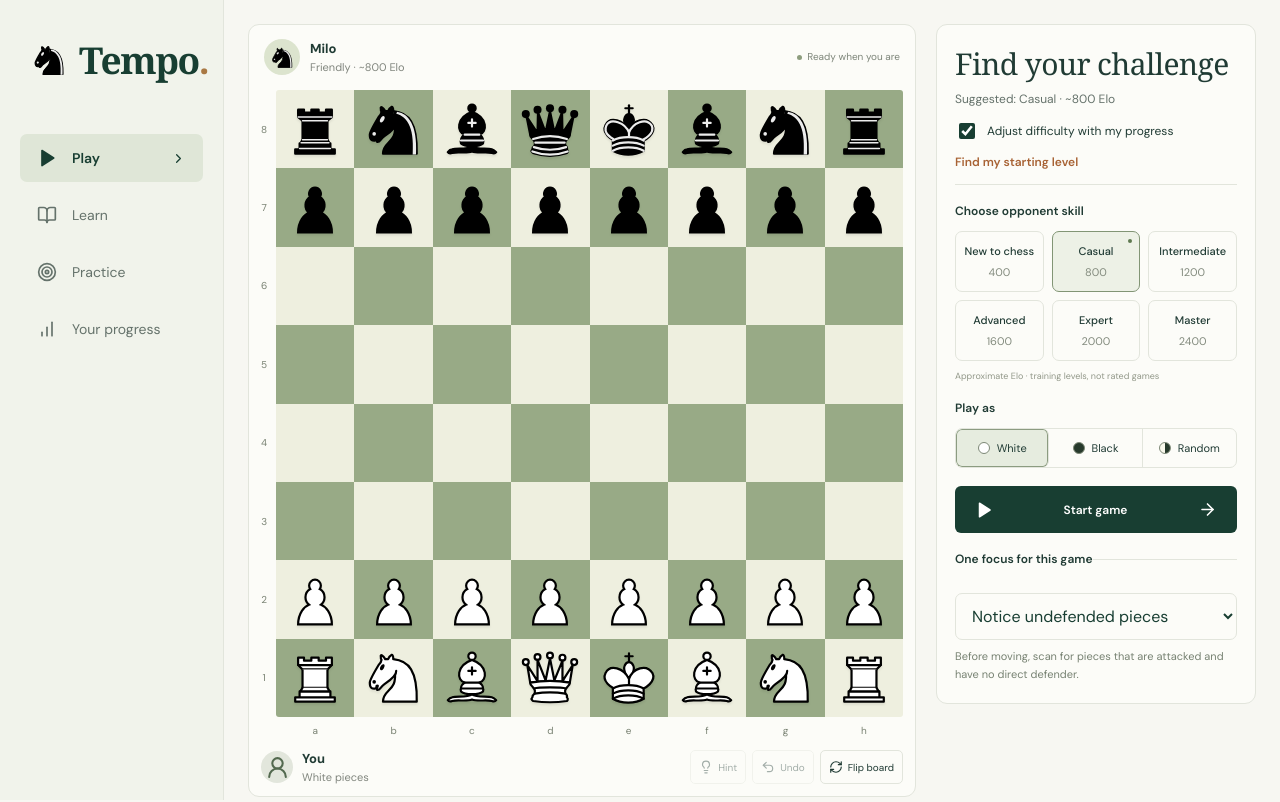
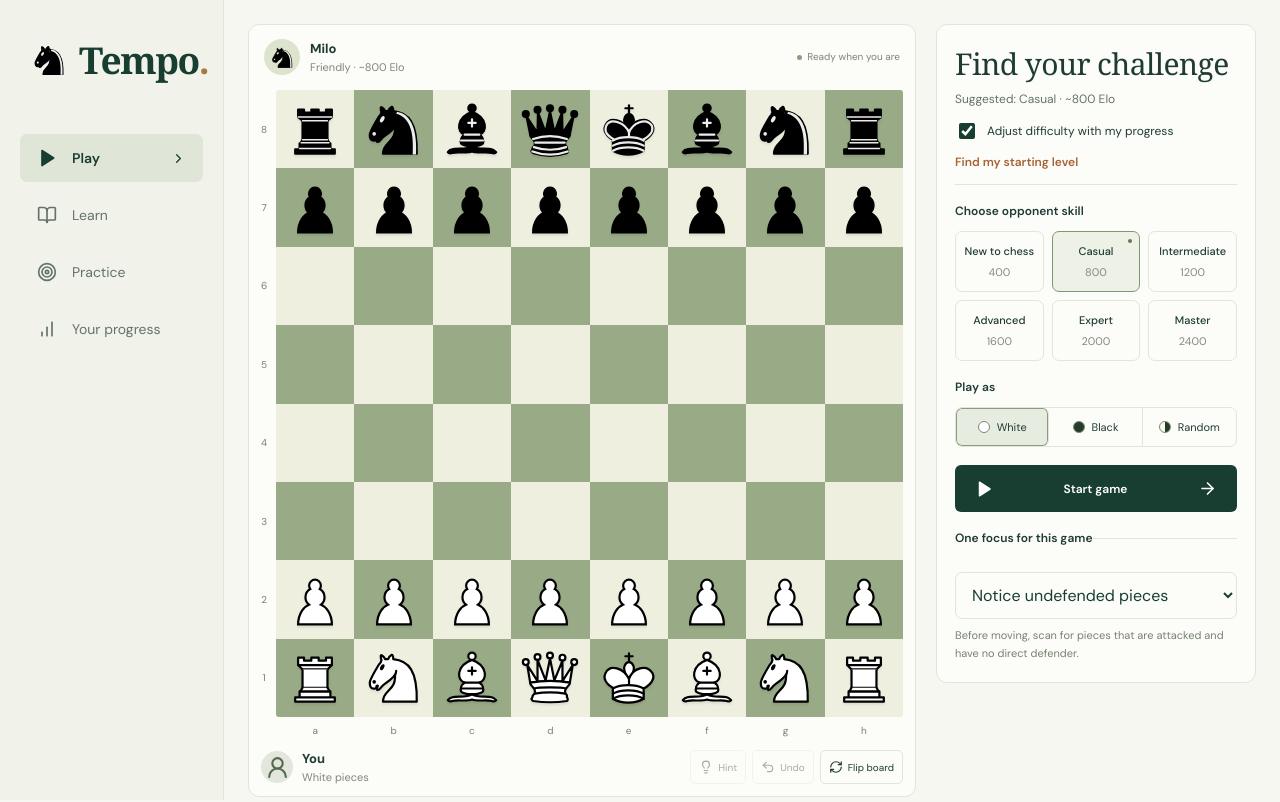
Before and after one commit to pbot424/tempo-chess-trainer, a React (Vite) app: page / in a window 1280 px wide. Shown: the top 802 px of the page. Built offline with nearby package versions, Linux system fonts and the light colour scheme; a web font is replaced by a local one.

Commit message:
style: remove the difficulty rating note

```diff
--- a/src/App.tsx
+++ b/src/App.tsx
@@ -122,9 +122,6 @@ export default function App() {
                           </button>
                         ))}
                       </div>
-                      <small className="rating-note">
-                        Approximate Elo · training levels, not rated games
-                      </small>
                     </fieldset>
                     <fieldset className="side-field">
                       <legend>Play as</legend>
--- a/src/style.css
+++ b/src/style.css
@@ -438,12 +438,6 @@ legend {
   height: 4px;
   border-radius: 50%;
   background: #5e7950;
-}
-.rating-note {
-  font-size: 9px;
-  color: #929889;
-  display: block;
-  margin-top: 9px;
 }
 .side-field {
   margin-top: 22px;
```
